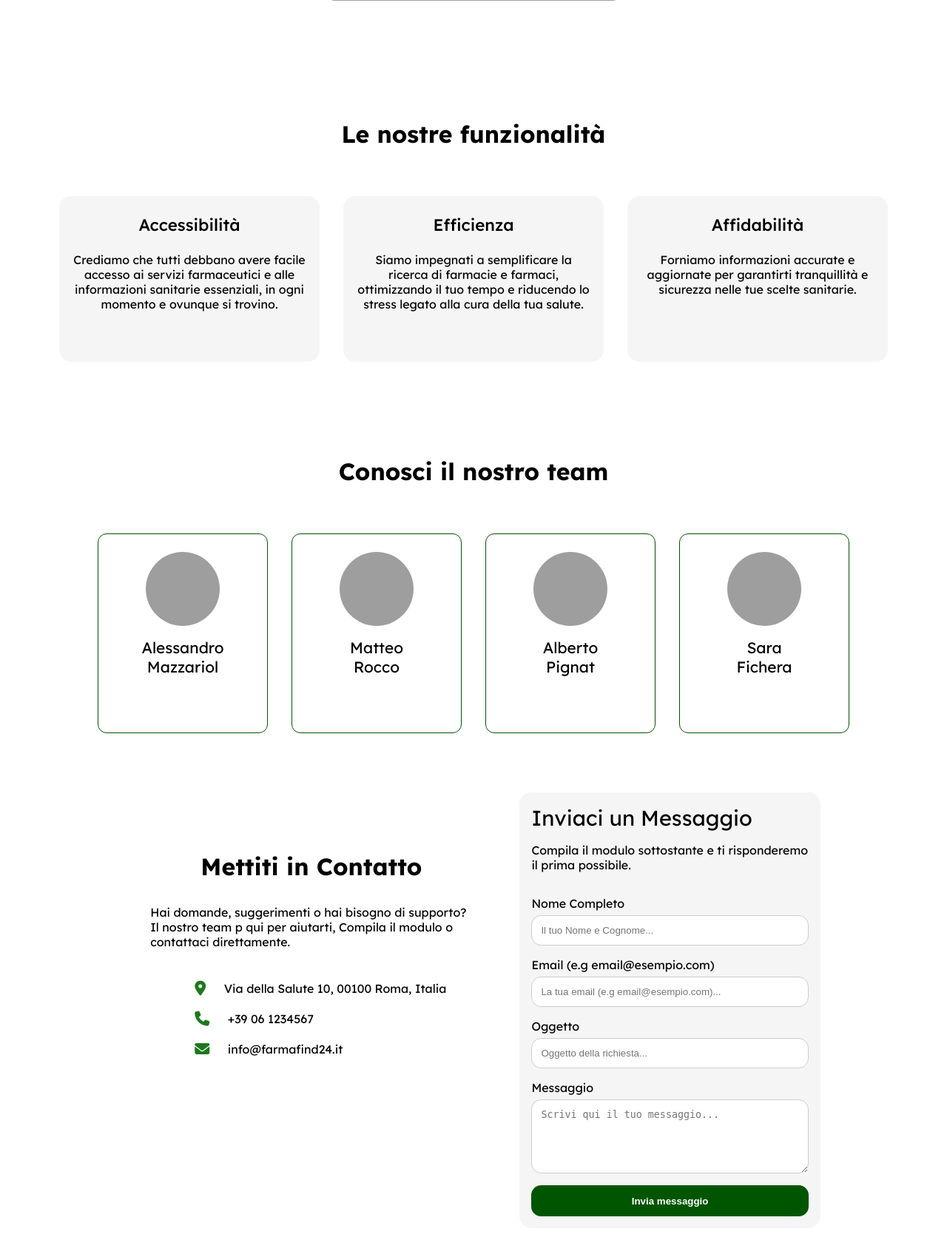
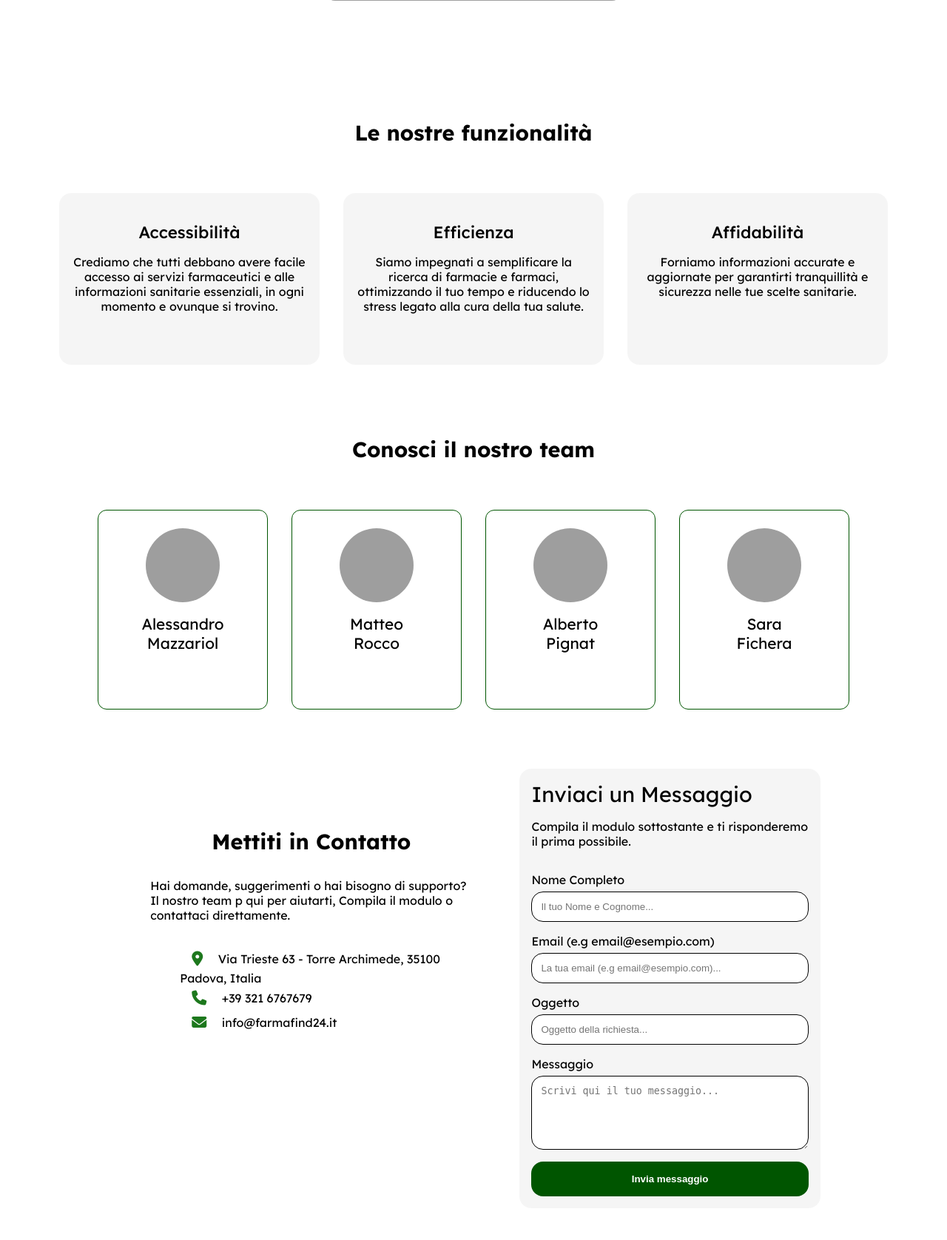
Before and after one commit to FarmaFind24/FarmaFind24.github.io, a PHP site: page /about.html in a window 1280 px wide. Shown: the part 853-2529 px from the top of the page at 74% size. After the commit the page ends 2470 px from the top, so only its background shows below. Run offline with PHP 8.4, Linux system fonts and the light colour scheme; grey boxes are pictures that could not be loaded.

Commit message:
refactoring css

```diff
--- a/about.html
+++ b/about.html
@@ -1,22 +1,31 @@
-<!DOCTYPE html>
+<!-- ABOUT.HTML -->
+
+<!doctype html>
 <html lang="it">
-
   <head>
     <title>FarmaFind24</title>
     <meta charset="utf-8" />
-    <meta name="description"
-        content="Pagina dedicata alla ricerca di farmacie di turno aperte e di farmaci disponibili nelle farmacie ricercate" />
+    <meta
+      name="description"
+      content="Pagina dedicata alla ricerca di farmacie di turno aperte e di farmaci disponibili nelle farmacie ricercate"
+    />
     <meta name="keywords" content="salute" />
     <link rel="stylesheet" href="assets/css/desktop.css" media="screen" />
 
     <link rel="preconnect" href="https://fonts.googleapis.com" />
     <link rel="preconnect" href="https://fonts.gstatic.com" crossorigin />
-    <link href="https://fonts.googleapis.com/css2?family=Lexend:wght@100..900&display=swap" rel="stylesheet" />
-    <link rel="stylesheet" href="https://cdnjs.cloudflare.com/ajax/libs/font-awesome/6.5.0/css/all.min.css" />
+    <link
+      href="https://fonts.googleapis.com/css2?family=Lexend:wght@100..900&display=swap"
+      rel="stylesheet"
+    />
+    <link
+      rel="stylesheet"
+      href="https://cdnjs.cloudflare.com/ajax/libs/font-awesome/6.5.0/css/all.min.css"
+    />
   </head>
 
   <body>
-    <header>
+    <header class="main-header">
       <h1>FarmaFind24</h1>
       <img src="assets/logo_FarmaFind24.png" alt="logo farmafind24" />
       <nav class="Top-NavBar">
@@ -32,8 +41,9 @@
         </ul>
       </nav>
     </header>
-    <main>
-        <div id="about-hero">
+    <main id="about">
+      <section>
+        <div class="about-hero">
           <h1>Scopri FarmaFind24: La Tua Salute a Portata di Mano</h1>
           <p>
             FarmaFind24 nasce dalla visione di rendere l'accesso ai servizi
@@ -44,9 +54,10 @@
           </p>
           <img src="assets/about-hero.png" alt="" />
         </div>
-        <section id="about-section">
+      </section>
+      <section>
         <h2>Le nostre funzionalità</h2>
-            <div id="about-grid">
+        <div class="grid">
           <div>
             <h3>Accessibilità</h3>
             <p>
@@ -72,81 +83,118 @@
           </div>
         </div>
       </section>
-        <section id="team-section">
+      <section style="margin-top: 3rem">
         <h2>Conosci il nostro team</h2>
         <div id="team-grid">
           <div class="avatar-container">
             <a href="https://github.com/Scafu" target="_blank">
-                        <img class="avatar-img" src="https://github.com/Scafu.png"
-                            alt="Profilo GitHub di Alessandro Mazzariol" />
+              <img
+                class="avatar-img"
+                src="https://github.com/Scafu.png"
+                alt="Profilo GitHub di Alessandro Mazzariol"
+              />
               <span>Alessandro<br />Mazzariol</span>
             </a>
           </div>
           <div class="avatar-container">
             <a href="https://github.com/matteorocco27" target="_blank">
-                        <img class="avatar-img" src="https://github.com/matteorocco27.png"
-                            alt="Profilo GitHub di Matteo Rocco" />
+              <img
+                class="avatar-img"
+                src="https://github.com/matteorocco27.png"
+                alt="Profilo GitHub di Matteo Rocco"
+              />
               <span>Matteo<br />Rocco</span>
             </a>
           </div>
           <div class="avatar-container">
             <a href="https://github.com/Albero04" target="_blank">
-                        <img class="avatar-img" src="https://github.com/Albero04.png"
-                            alt="Profilo GitHub di Alberto Pignat" />
+              <img
+                class="avatar-img"
+                src="https://github.com/Albero04.png"
+                alt="Profilo GitHub di Alberto Pignat"
+              />
               <span>Alberto<br />Pignat</span>
             </a>
           </div>
           <div class="avatar-container">
             <a href="https://github.com/saragifi" target="_blank">
-                        <img class="avatar-img" src="https://github.com/saragifi.png"
-                            alt="Profilo GitHub di Sara Fichera" />
+              <img
+                class="avatar-img"
+                src="https://github.com/saragifi.png"
+                alt="Profilo GitHub di Sara Fichera"
+              />
               <span>Sara<br />Fichera</span>
             </a>
           </div>
         </div>
       </section>
-        <section id="contact-section">
-            <div id="contact-info">
+      <section class="contact-section">
+        <div class="contact-info">
           <h2>Mettiti in Contatto</h2>
-                <p>Hai domande, suggerimenti o hai bisogno di supporto? Il nostro team p qui per aiutarti, Compila il
-                    modulo o contattaci direttamente.</p>
+          <p>
+            Hai domande, suggerimenti o hai bisogno di supporto? Il nostro team
+            p qui per aiutarti, Compila il modulo o contattaci direttamente.
+          </p>
           <ul>
-                    <li> <i class="fa-solid fa-location-dot fa-lg"></i>
-                        Via della Salute 10, 00100 Roma, Italia
+            <li>
+              <i class="fa-solid fa-location-dot fa-lg"></i>
+              Via Trieste 63 - Torre Archimede, 35100 Padova, Italia
             </li>
-                    <li><i class="fa-solid fa-phone fa-lg"></i>
-                        +39 06 1234567
+            <li>
+              <i class="fa-solid fa-phone fa-lg"></i>
+              +39 321 6767679
             </li>
-                    <li><i class="fa-solid fa-envelope fa-lg"></i>
+            <li>
+              <i class="fa-solid fa-envelope fa-lg"></i>
               info@farmafind24.it
             </li>
           </ul>
         </div>
 
-            <div id="contact-form">
+        <div class="contact-form">
           <div>
-                    <span id="title-form">Inviaci un Messaggio</span>
-                    <p>Compila il modulo sottostante e ti risponderemo il prima possibile.</p>
+            <span class="title-form">Inviaci un Messaggio</span>
+            <p>
+              Compila il modulo sottostante e ti risponderemo il prima
+              possibile.
+            </p>
           </div>
           <form>
             <label for="fnc">Nome Completo</label>
-                    <input type="text" id="fnc" name="Name-completo" value="" aria-label="Nome Completo"
-                        placeholder="Il tuo Nome e Cognome...">
+            <input
+              type="text"
+              id="fnc"
+              name="Name-completo"
+              value=""
+              aria-label="Nome Completo"
+              placeholder="Il tuo Nome e Cognome..."
+            />
             <label>Email (e.g email@esempio.com)</label>
-                    <input type="text" name="Email" value="" aria-label="Email"
-                        placeholder="La tua email (e.g email@esempio.com)...">
+            <input
+              type="text"
+              name="Email"
+              value=""
+              aria-label="Email"
+              placeholder="La tua email (e.g email@esempio.com)..."
+            />
             <label>Oggetto</label>
-                    <input type="text" name="Oggetto richiesta" value="" aria-label="Oggetto richiesta"
-                        placeholder="Oggetto della richiesta...">
+            <input
+              type="text"
+              name="Oggetto richiesta"
+              value=""
+              aria-label="Oggetto richiesta"
+              placeholder="Oggetto della richiesta..."
+            />
             <label>Messaggio</label>
-                    <textarea id="message" placeholder="Scrivi qui il tuo messaggio..."
-                        style="height: 100px;"></textarea>
-                    <input type="submit" value="Invia messaggio">
+            <textarea
+              id="message"
+              placeholder="Scrivi qui il tuo messaggio..."
+              style="height: 100px"
+            ></textarea>
+            <input type="submit" value="Invia messaggio" />
           </form>
         </div>
-
       </section>
     </main>
   </body>
-
 </html>
--- a/assets/css/desktop.css
+++ b/assets/css/desktop.css
@@ -94,99 +85,95 @@ header img {
 
 /******* HOME *******/
 
-.hero-section {
+.main-hero-section {
   display: flex;
-  width: 80%;
-  gap: 2rem;
-  background-color: var(--second-main-bg-color);
-  border-radius: 20px;
+  justify-content: center;
+  width: 100%;
+  border-radius: 2rem;
+  gap: 4rem;
 }
-.hero-section img {
-  border-radius: 20px;
-  height: auto;
-  object-fit: cover;
+.main-hero-section img {
+  border-radius: 2rem;
+  align-self: center;
+  width: 40%;
 }
 
-#hero-section-div {
-  margin: 3em;
-  flex: 1;
-  min-width: 0;
+#left-hero-section-div {
+  display: flex;
+  flex-direction: column;
+  justify-content: center;
+  width: 30%;
+  height: 100%;
 }
-#hero-section-div h1 {
-  font-size: 2.5em;
+#left-hero-section-div h1 {
+  font-size: 2rem;
+  text-align: center;
 }
-#hero-section-div p {
-  margin-top: 2em;
-  font-size: 1.2em;
+#left-hero-section-div p {
+  margin-top: 2rem;
+  font-size: 1rem;
+  text-align: center;
 }
-#hero-section-div form {
-  margin-top: 4em;
-  width: fit-content;
-  align-items: end;
+#left-hero-section-div form {
+  margin-top: 4rem;
   display: flex;
-  gap: 1em;
+  gap: 1rem;
+  flex-direction: column;
 }
-
-#hero-section-div input {
-  font-size: 1em;
-  width: 25em;
-  height: 3em;
-  border-radius: 1em;
+#left-hero-section-div form div {
+  display: flex;
+  flex-direction: row;
+  gap: 1rem;
+}
+#left-hero-section-div input {
+  font-size: 1rem;
+  width: 35rem;
+  border-radius: 1rem;
   border: black solid 1px;
-  padding-left: 1em;
+  padding-left: 1rem;
   box-sizing: border-box;
 }
 
-#hero-section-div form button {
-  width: 7em;
-  height: 3.6em;
+.submit-btn {
+  width: 7rem;
+  height: 3rem;
   color: var(--main-bg-color);
-  border-radius: 1em;
+  border-radius: 1rem;
   box-sizing: border-box;
   background-color: var(--primary-color-button);
   cursor: pointer;
-}
-#hero-section-div form button span {
-  font-size: 1.2em;
+  font-size: 1.2rem;
   font-weight: 600;
 }
-#hero-section-div div {
-  margin-top: 2em;
-  display: flex;
-  gap: 2em;
-}
 
-#search-drug-button {
+.form-outline-btn {
   border: var(--primary-color) solid 2px;
   background-color: var(--main-bg-color);
   font-weight: 600;
-  font-size: 0.9em;
+  font-size: 0.9rem;
   color: var(--primary-color-button);
-  border-radius: 1em;
-  height: 3.6em;
-  cursor: pointer;
-}
-#open-farma-button {
-  border: rgba(0, 0, 0, 0.055) solid 1px;
-  font-weight: 600;
-  font-size: 0.9em;
-  color: black;
-  border-radius: 1em;
-  height: 3.6em;
+  border-radius: 1rem;
   cursor: pointer;
 }
 
-section:not(.hero-section) {
+#open-farm-btn {
+  border: rgba(0, 0, 0, 0.055) solid 1px;
+  font-weight: 600;
+  font-size: 0.9rem;
+  color: black;
+  border-radius: 1rem;
+  height: 3rem;
+  cursor: pointer;
+}
+#home section:not(.main-hero-section) {
   margin-top: 3rem;
 }
-section h1,
 section h2 {
   margin-top: 3rem;
   text-align: center;
+  font-size: 1.8rem;
 }
-section h2 {
-  font-size: 2em;
-}
+
 .grid {
   margin-top: 4rem;
   gap: 2rem;
@@ -196,30 +183,29 @@ section h2 {
 
 .grid div {
   display: flex;
-  height: 12em;
+  height: 12rem;
   flex-direction: column;
   align-items: center;
   text-align: center;
-  padding: 1em;
-  border-radius: 1em;
+  padding: 2rem 1rem 0.5rem;
+  border-radius: 1rem;
   width: 20rem;
   background-color: var(--second-main-bg-color);
 }
-#about-grid div h3,
 #team-grid div h3,
 .grid div h3 {
   font-weight: 500;
-  font-size: 1.4em;
-  margin: 0.4em 0 1em 0;
+  font-size: 1.4rem;
+  margin: 0.4rem 0 1rem 0;
 }
 
 i {
-  margin: 1em;
+  margin: 1rem;
   color: var(--primary-color);
 }
 
 /******* ABOUT US *******/
-#about-hero {
+.about-hero {
   padding: 2rem;
   gap: 2rem;
   margin: 5rem auto;
@@ -228,47 +214,42 @@ i {
   align-items: center;
   width: 50%;
 }
-#about-hero h1 {
-  font-size: 3em;
+.about-hero h1 {
+  font-size: 3rem;
   text-align: center;
 }
-#about-hero p {
+.about-hero p {
   text-align: center;
 }
 
-#about-hero img {
+.about-hero img {
   width: 65%;
-  border-radius: 1em;
+  border-radius: 1rem;
 }
-#about-section {
+.about-section {
   margin-top: 0rem;
 }
-#about-section h1,
-#about-section h2 {
+.about-section h1,
+.about-section h2 {
   margin-top: 3rem;
   text-align: center;
 }
-section h2 {
-  font-size: 2em;
-}
-#about-grid,
+
 #team-grid {
   margin-top: 4rem;
   gap: 2rem;
   display: grid;
-  grid-template-columns: auto auto auto;
-}
-#team-grid {
   grid-template-columns: auto auto auto auto;
 }
+
 #about-grid div {
   display: flex;
-  height: 12em;
+  height: 12rem;
   flex-direction: column;
   align-items: center;
   text-align: center;
-  padding: 1em;
-  border-radius: 1em;
+  padding: 1rem;
+  border-radius: 1rem;
   width: 20rem;
   background-color: var(--second-main-bg-color);
 }
@@ -317,66 +304,123 @@ section h2 {
   height: 100px;
   border-radius: 50%;
 }
-#contact-section{
+.contact-section {
   margin-top: 5rem;
   display: flex;
   justify-content: center;
   width: 100%;
   gap: 2rem;
-
 }
-#contact-form{
-    display:flex;
+.contact-form {
+  display: flex;
   flex-direction: column;
   justify-content: center;
   height: 60%;
-    width:30%;
-    padding:1em;
-    gap: 2em;
-    border-radius: 1em;
-    background-color: var(--second-main-bg-color)
+  width: 30%;
+  padding: 1rem;
+  gap: 2rem;
+  border-radius: 1rem;
+  background-color: var(--second-main-bg-color);
 }
-#contact-form form{
+.contact-form form {
   display: flex;
   flex-direction: column;
 }
-#contact-form div{
+.contact-form div {
   display: flex;
   flex-direction: column;
-    gap: 1em;
+  gap: 1rem;
 }
-#title-form{
-    font-size: 1.8em;
+.title-form {
+  font-size: 1.8rem;
 }
-input[type=text], select, textarea {
+input[type="text"],
+select,
+textarea {
   width: 100%;
   padding: 12px;
-  border: 1px solid #ccc;
-  border-radius: 1em;
+  border: 1px solid black;
+  border-radius: 1rem;
   box-sizing: border-box;
   margin-top: 6px;
   margin-bottom: 16px;
   resize: vertical;
 }
- input[type=submit]{
+input[type="submit"] {
   background-color: var(--primary-color-button);
   color: white;
-     padding: 1em;
-     border-radius: 1em;
+  padding: 1rem;
+  border-radius: 1rem;
   font-weight: 600;
 }
-#contact-info{
+.contact-info {
   box-sizing: border-box;
-    width:40%;
-    height:60%;
+  width: 40%;
+  height: 60%;
   display: flex;
   flex-direction: column;
-    gap: 2em;
-    padding: 2em;
+  gap: 2rem;
+  padding: 2rem;
 }
-#contact-info ul{
+.contact-info ul {
   list-style: none;
 }
+
+/******* FARMXCITY *******/
+#farmxcity-hero-section {
+  width: 100%;
+  display: flex;
+  flex-direction: column;
+  align-items: center;
+}
+
+#farmxcity-hero-section-div {
+  background-color: var(--second-main-bg-color);
+  width: 60%;
+  border-radius: 1rem;
+  margin-top: 2rem;
+}
+#farmxcity-hero-section-div form {
+  align-items: end;
+  display: flex;
+  flex-direction: row;
+  gap: 1rem;
+  height: 3rem;
+  padding: 1rem;
+}
+#farmxcity-filter {
+  margin: 0;
+  width: 30%;
+  box-sizing: border-box;
+}
+
+#farmxcity-hero-section-div input {
+  font-size: 1rem;
+  height: 100%;
+  width: 25rem;
+  border-radius: 1rem;
+  border: black solid 1px;
+  padding-left: 1rem;
+  box-sizing: border-box;
+}
+
+#farmxcity-hero-section-div form button {
+  width: 15rem;
+  color: var(--main-bg-color);
+  border-radius: 1rem;
+  box-sizing: border-box;
+  background-color: var(--primary-color-button);
+}
+#farmxcity-hero-section-div form button span {
+  font-size: 1.2rem;
+  font-weight: 600;
+}
+#farmxcity-hero-section-div div {
+  margin-top: 2rem;
+  display: flex;
+  gap: 2rem;
+}
+
 /******* FOOTER *******/
 footer {
   margin-top: 5rem;
```
Also changed, not shown: other parts of assets/css/desktop.css (+26 -29 lines), farmxcity.html (+78 -0 lines), index.html (+29 -26 lines). Lines whose indentation alone changed are shown as unchanged.
